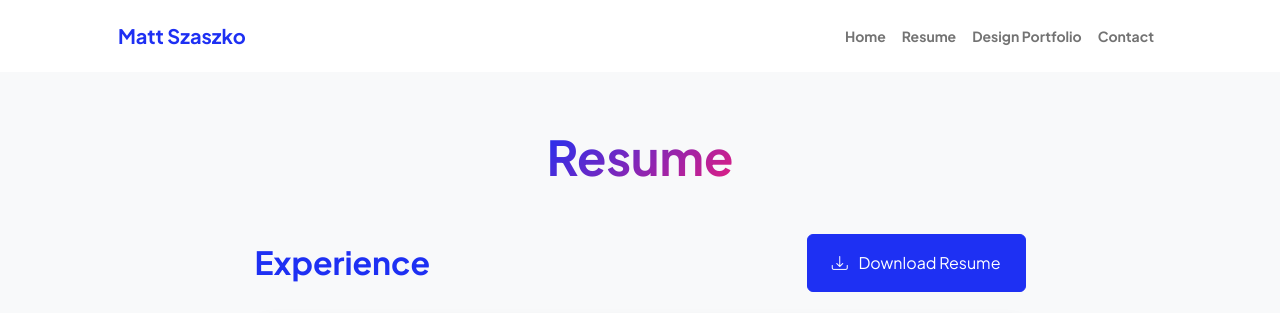
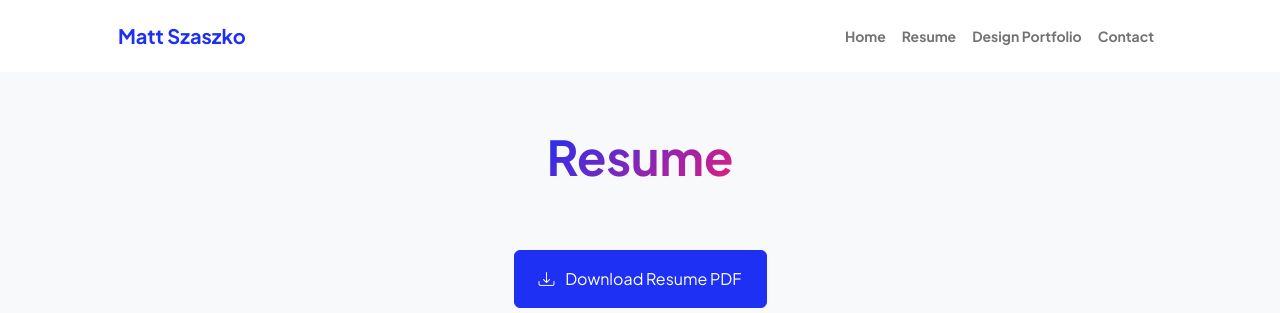
Before and after one commit to mattszaszko/mattszaszko.github.io, a plain HTML site: page resume.html in a window 1280 px wide. Shown: the top 313 px of the page. Drawn offline with nearby package versions, Linux system fonts and the light colour scheme.

Commit message:
Added Design Portfolio PDF and changed buttons

```diff
--- a/resume.html
+++ b/resume.html
@@ -52,13 +52,12 @@
                     <div class="col-lg-11 col-xl-9 col-xxl-8">
                         <!-- Experience Section-->
                         <section>
-                            <div class="d-flex align-items-center justify-content-between mb-4">
-                                <h2 class="text-primary fw-bolder mb-0">Experience</h2>
+                            <div class="d-flex flex-column align-items-center justify-content-center mb-5">
                                 <!-- Download resume button-->
                                 <!-- Note: Set the link href target to a PDF file within your project-->
-                                <a class="btn btn-primary px-4 py-3" href="assets\Matt Szaszko CV - Product Designer.pdf" download>
+                                <a class="btn btn-primary px-4 py-3 mt-3" href="assets\Matt Szaszko CV - Product Designer.pdf" download>
                                     <div class="d-inline-block bi bi-download me-2"></div>
-                                    Download Resume
+                                    Download Resume PDF
                                 </a>
                             </div>
                             <!-- Experience Card 1-->
```
Also changed, not shown: projects.html (+8 -0 lines), 1 other file.
